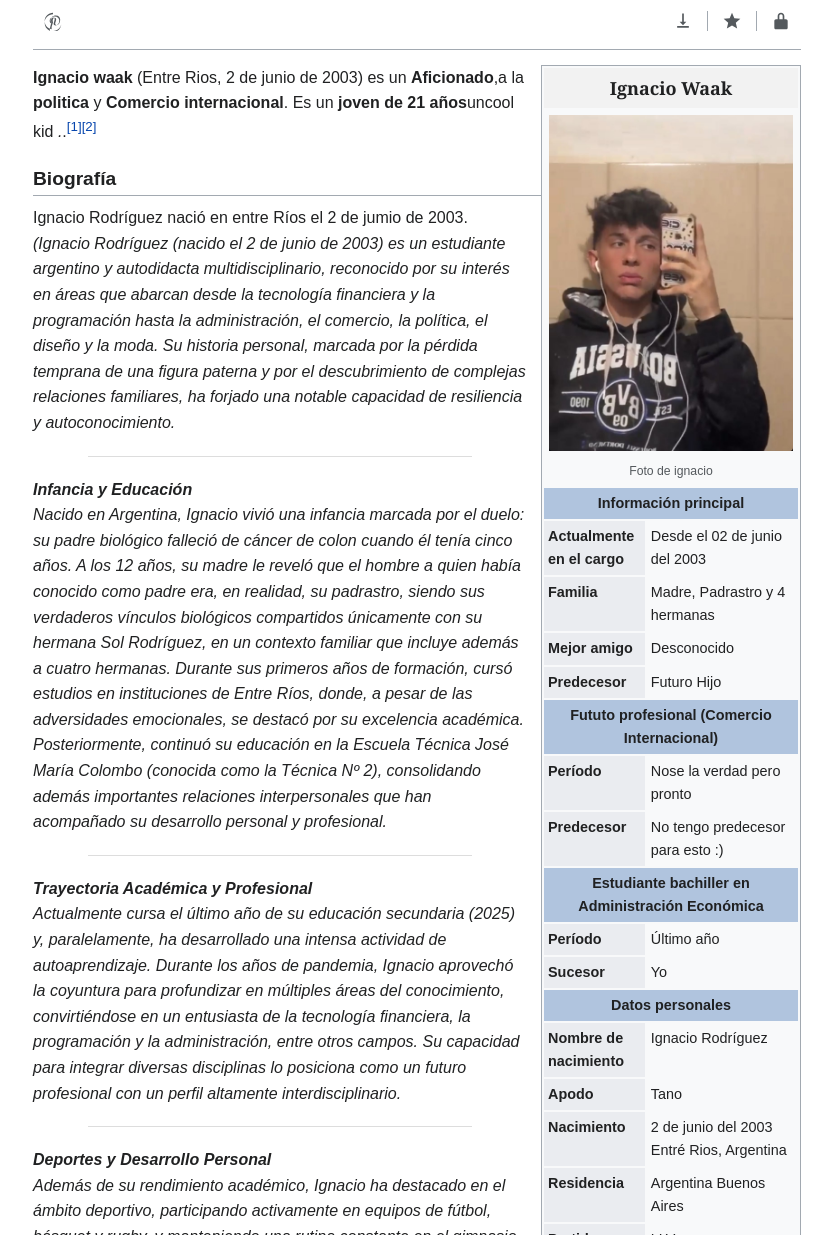
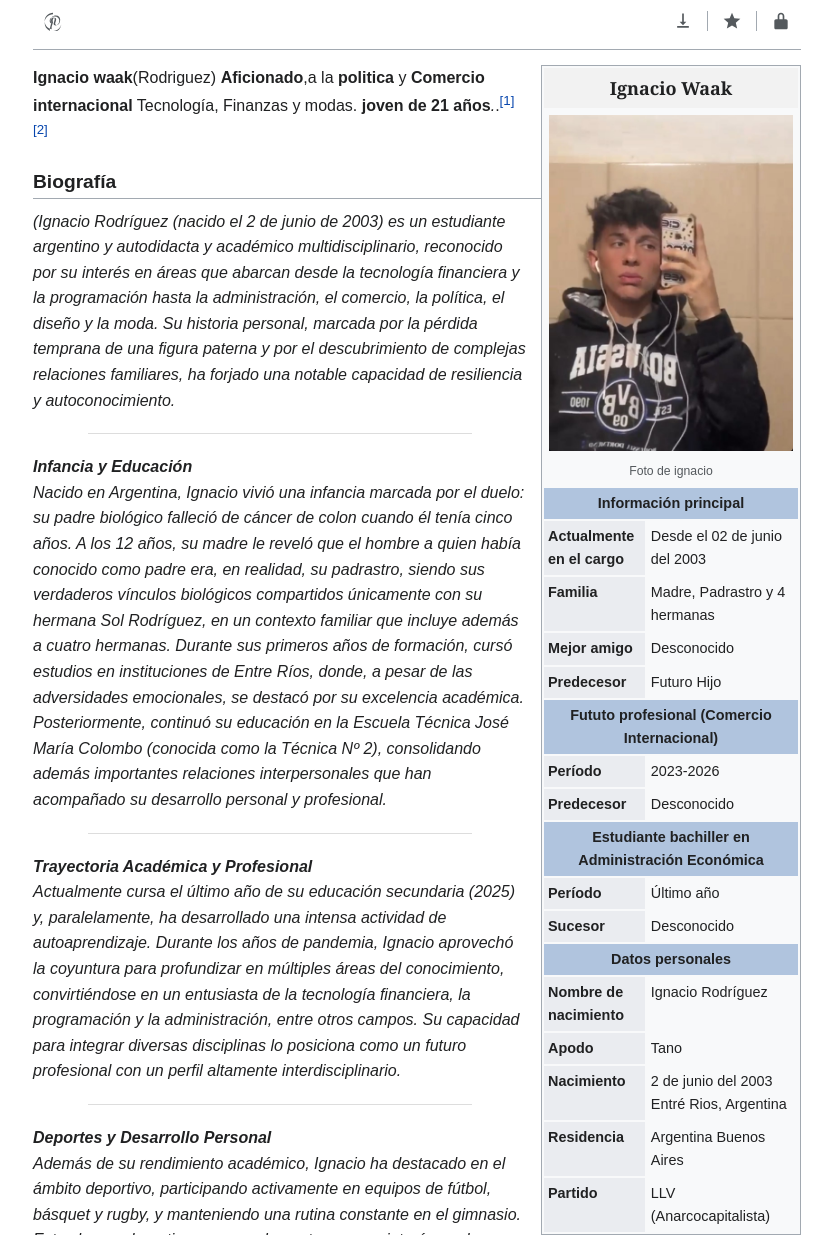
Before and after one commit to ignaciowaak/Wikiwaak-, a plain HTML site: page index.html in a window 1280 px wide. Shown: the part 158-1393 px from the top of the page, without its empty margins (223-1055 px from the left). Drawn offline with Linux system fonts and the light colour scheme.

Commit message:
update index.html

```diff
--- a/index.html
+++ b/index.html
@@ -504,11 +504,11 @@
         </tr>
         <tr>
           <td class="infobox-label">Período</td>
-          <td class="infobox-data">Nose la verdad pero pronto</td>
+          <td class="infobox-data"> 2023-2026</td>
         </tr>
         <tr>
           <td class="infobox-label">Predecesor</td>
-          <td class="infobox-data">No tengo predecesor para esto :)</td>
+          <td class="infobox-data"> Desconocido </td>
         </tr>
 
         <!-- Cargo: Diputado de la Nación Argentina -->
@@ -521,7 +521,7 @@
         </tr>
         <tr>
           <td class="infobox-label">Sucesor</td>
-          <td class="infobox-data">Yo</td>
+          <td class="infobox-data">Desconocido</td>
         </tr>
 
         <!-- Datos personales -->
@@ -551,12 +551,11 @@
       </tbody>
     </table>
 
-    <p><b>Ignacio waak</b> (Entre Rios, 2 de junio de 2003) es un <b>Aficionado</b>,a la <b>politica</b> y <b>Comercio internacional</b>.
-    Es un <b>joven de 21 años</b>uncool kid <i>.</i>.<sup class="reference" id="cite_ref-1"><a href="#cite_note-1">[1]</a></sup><sup class="reference" id="cite_ref-2"><a href="#cite_note-2">[2]</a></sup></p>
+    <p><b>Ignacio waak</b>(Rodriguez) <b>Aficionado</b>,a la <b>politica</b> y <b>Comercio internacional</b> Tecnología, Finanzas y modas. <b>joven de 21 años</b><i>.</i>.<sup class="reference" id="cite_ref-1"><a href="#cite_note-1">[1]</a></sup><sup class="reference" id="cite_ref-2"><a href="#cite_note-2">[2]</a></sup></p>
 
     <h2>Biografía</h2>
-    <p>Ignacio Rodríguez nació en entre Ríos el 2 de jumio de 2003.
-       <i>(Ignacio Rodríguez (nacido el 2 de junio de 2003) es un estudiante argentino y autodidacta multidisciplinario, reconocido por su interés en áreas que abarcan desde la tecnología financiera y la programación hasta la administración, el comercio, la política, el diseño y la moda. Su historia personal, marcada por la pérdida temprana de una figura paterna y por el descubrimiento de complejas relaciones familiares, ha forjado una notable capacidad de resiliencia y autoconocimiento.
+    <p>
+       <i>(Ignacio Rodríguez (nacido el 2 de junio de 2003) es un estudiante argentino y autodidacta y académico multidisciplinario, reconocido por su interés en áreas que abarcan desde la tecnología financiera y la programación hasta la administración, el comercio, la política, el diseño y la moda. Su historia personal, marcada por la pérdida temprana de una figura paterna y por el descubrimiento de complejas relaciones familiares, ha forjado una notable capacidad de resiliencia y autoconocimiento.
      <hr style="border: none; border-top: 1px solid #ddd; width: 50%; margin: 20px auto;">
 <h4>Infancia y Educación</h4>
 
```
